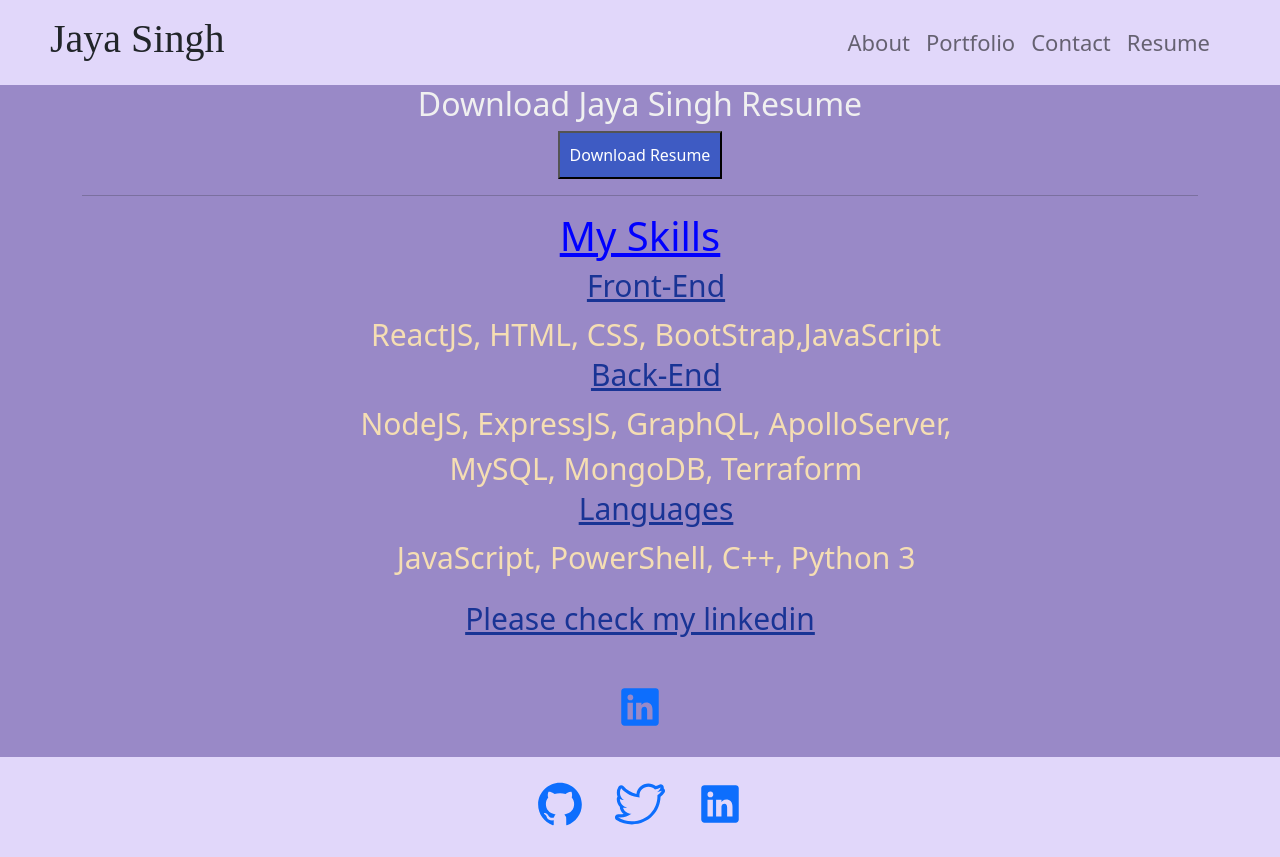
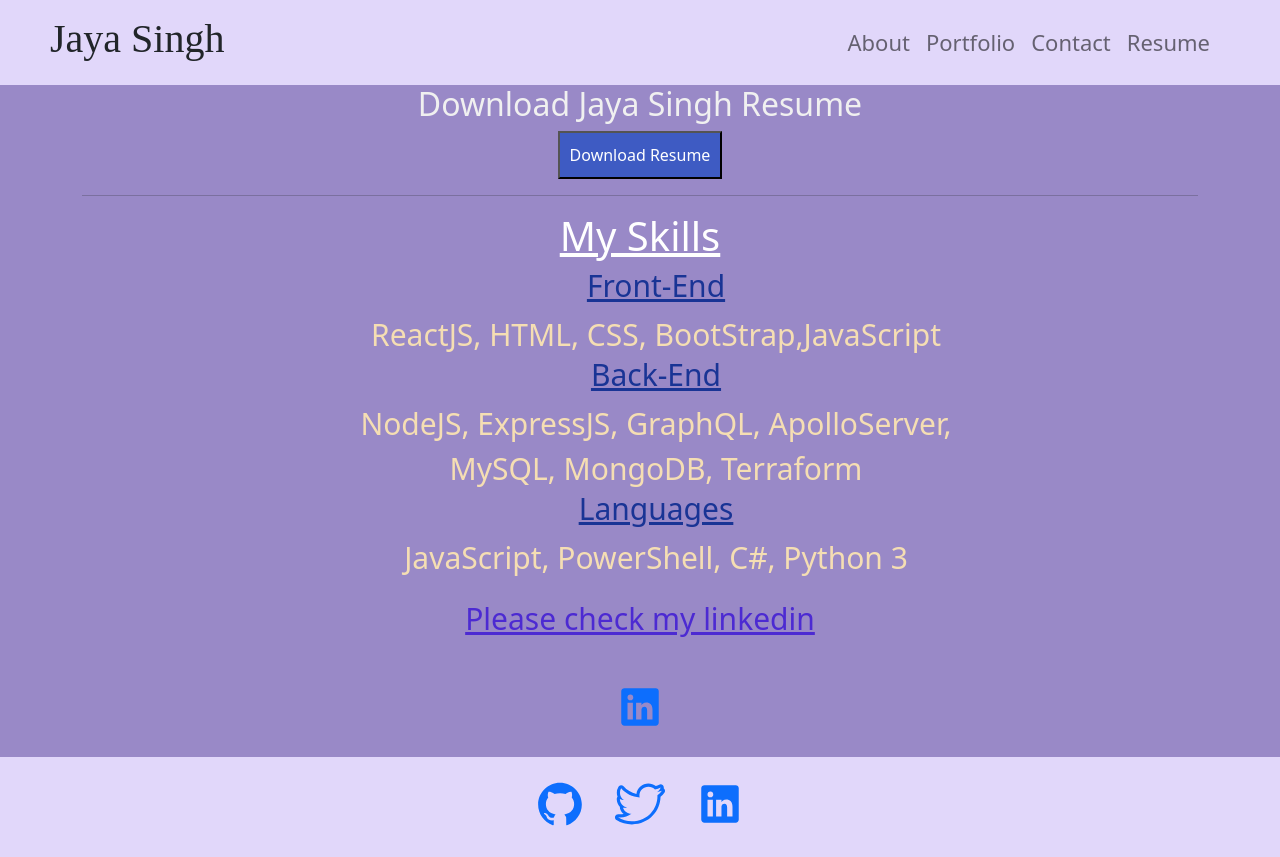
Before and after one commit to jaya4ever/jaya-potfolio-react, a React (Create React App) app: page /resume in a window 1280 px wide. Built offline with nearby package versions, Linux system fonts and the light colour scheme; a web font is replaced by a local one.

Commit message:
changed repo name

```diff
--- a/src/Pages/Resume.js
+++ b/src/Pages/Resume.js
@@ -40,7 +40,7 @@ function Resume() {
           </li>
           <li className="item">
             <h3>Languages</h3>
-            <span>JavaScript, PowerShell, C++, Python 3</span>
+            <span>JavaScript, PowerShell, C#, Python 3</span>
           </li>
         </ol>
         <p className="myself">Please check my linkedin</p>
--- a/src/index.css
+++ b/src/index.css
@@ -148,17 +148,9 @@ main {
 
 }
 
-.linkedin {
-  width: 100%;
-  height: 100px;
-  display: flex;
-  justify-content: center;
-  align-items: center;
-  font-size: 50px;
-  display: flex;
-}
+
 .skills h2 {
-  color: blue;
+  color: white;
   text-decoration: underline;
   text-align: center;
   font-size: 40px;
@@ -183,11 +175,16 @@ main {
   color:wheat
 }
 .linkedin{
+  width: 100%;
+  height: 100px;
+  display: flex;
+  justify-content: center;
+  align-items: center;
   font-size: 50px;
   display: flex;
 }
 .myself{
   text-decoration: underline;
-  color:rgb(25, 52, 149);
+  color:rgb(76, 42, 210);
   font-size: 30px;
 }
```
